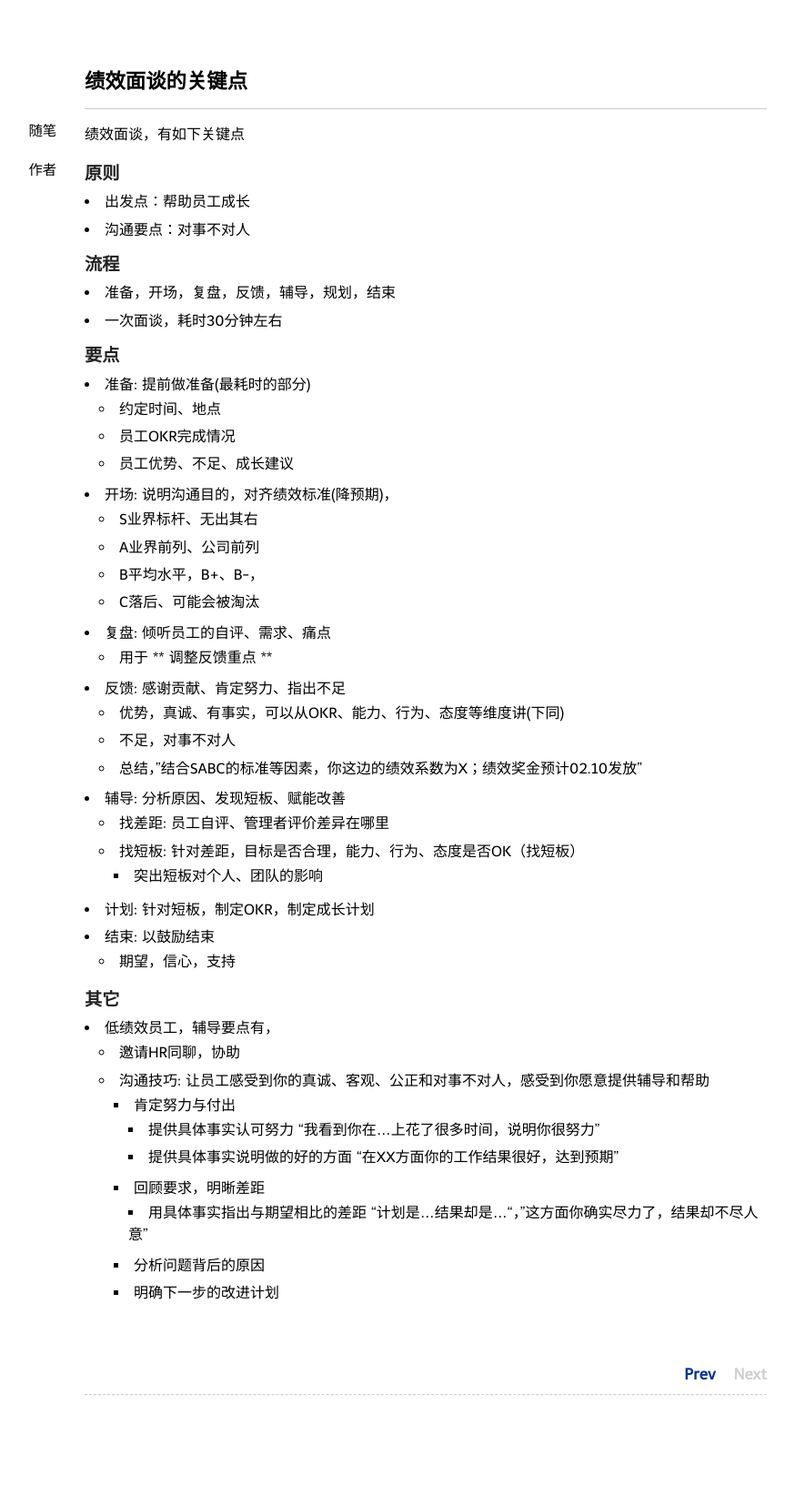
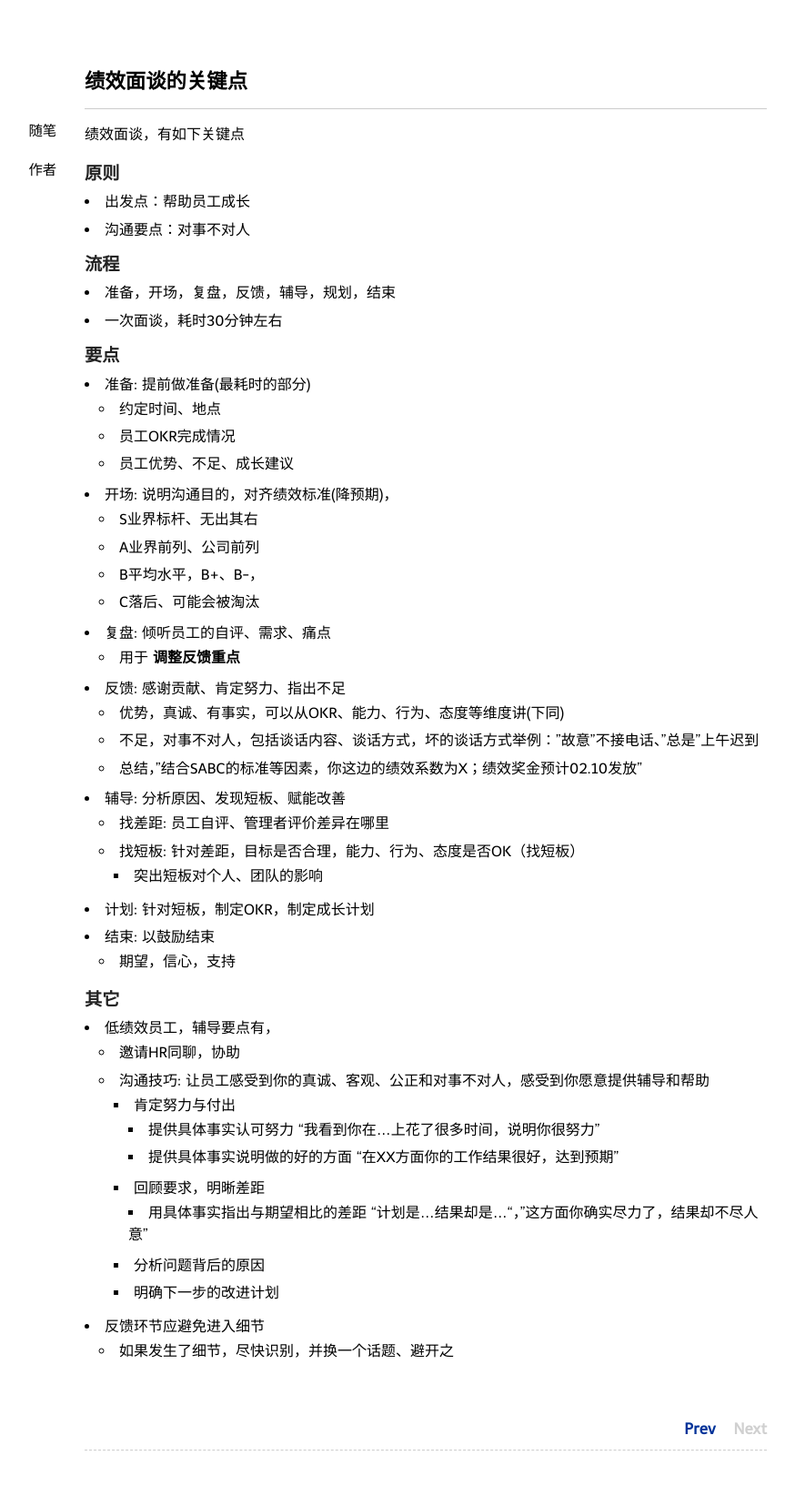
Before and after one commit to nieannote/nieannote.github.io, a Jekyll site: the page built from _posts/2021-02-03-blog-tb-keys.md, in a window 1280 px wide. Shown: the whole page at 91% size, without its empty margins (172-1046 px from the left). Built offline with Jekyll 4.4.1, drawn with Linux system fonts in a browser that asks for light colours; Markdown is read by kramdown in place of the engine named in the settings; comment, search, counter and statistics services are not loaded; before the commit the page ends 1594 px from its top, so only the background shows below that.

Commit message:
update tb-keys

```diff
--- a/_posts/2021-02-03-blog-tb-keys.md
+++ b/_posts/2021-02-03-blog-tb-keys.md
@@ -27,10 +27,10 @@ tags:
     - B平均水平，B+、B-，
     - C落后、可能会被淘汰
 - 复盘: 倾听员工的自评、需求、痛点
-    - 用于 ** 调整反馈重点 **
+    - 用于 **调整反馈重点**
 - 反馈: 感谢贡献、肯定努力、指出不足
     - 优势，真诚、有事实，可以从OKR、能力、行为、态度等维度讲(下同)
-    - 不足，对事不对人
+    - 不足，对事不对人，包括谈话内容、谈话方式，坏的谈话方式举例："故意"不接电话、"总是"上午迟到
     - 总结，"结合SABC的标准等因素，你这边的绩效系数为X；绩效奖金预计02.10发放"
 - 辅导: 分析原因、发现短板、赋能改善
     - 找差距: 员工自评、管理者评价差异在哪里
@@ -51,3 +51,5 @@ tags:
             - 用具体事实指出与期望相比的差距 "计划是...结果却是..."，"这方面你确实尽力了，结果却不尽人意"
         - 分析问题背后的原因
         - 明确下一步的改进计划
+- 反馈环节应避免进入细节
+    - 如果发生了细节，尽快识别，并换一个话题、避开之
```
